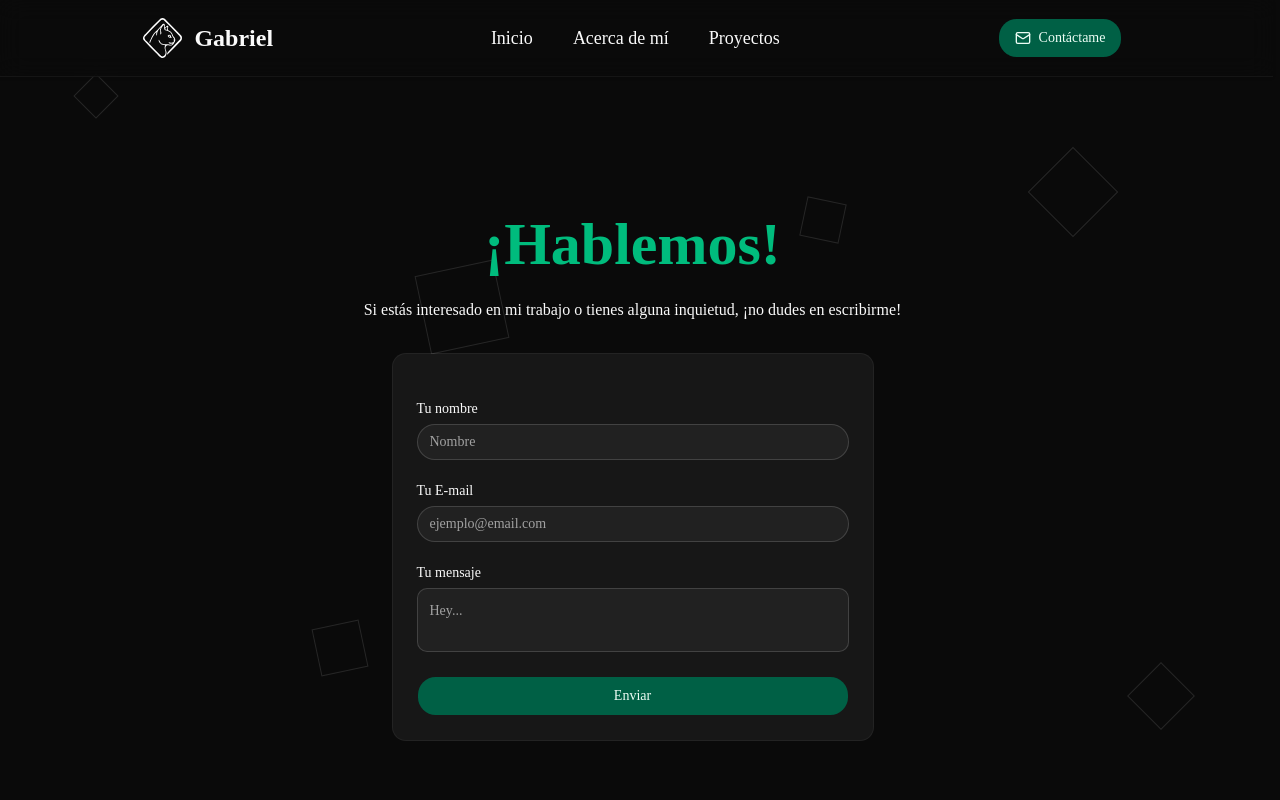
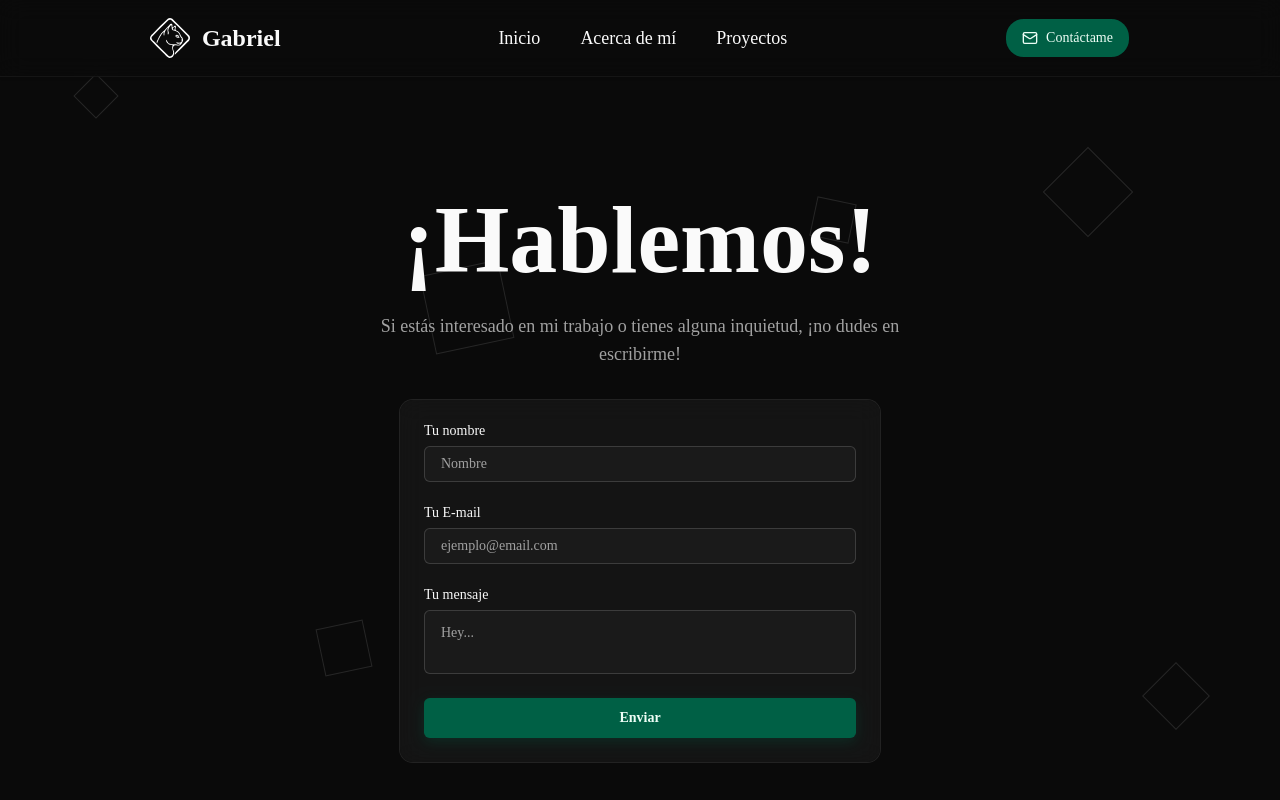
Before and after one commit to Gabo2447/portfolio, an Astro site: page /portfolio/contact-me in a window 1280 px wide. Shown: the top 800 px of the page. Built offline with nearby package versions, Linux system fonts and the light colour scheme; Astro itself is replaced by a stand-in of ours.

Commit message:
feat(contact): polish contact form UI and global styling

```diff
--- a/src/components/react/ContactForm.tsx
+++ b/src/components/react/ContactForm.tsx
@@ -63,8 +63,8 @@ export function ContactForm({
 
   return (
     <>
-      <Card className="w-full max-w-120">
-        <CardContent className="pt-6">
+      <Card className="bg-card/80 border-border/5 w-full max-w-120 backdrop-blur-md">
+        <CardContent className="">
           <form onSubmit={handleSubmit} className="flex flex-col gap-6">
             {Object.entries(fields).map(([fieldName, field]) => (
               <div key={fieldName} className="grid gap-2">
@@ -77,8 +77,8 @@ export function ContactForm({
                     name={fieldName}
                     placeholder={field.placeholder}
                     required={field.required}
-                    rows={5} /* Define las 5 líneas de alto */
-                    className="resize-none" /* Opcional: evita que el usuario deforme el diseño */
+                    rows={5}
+                    className="input-saas resize-none"
                   />
                 ) : (
                   <Input
@@ -87,13 +87,14 @@ export function ContactForm({
                     placeholder={field.placeholder}
                     required={field.required}
                     type={field.type}
+                    className="input-saas"
                   />
                 )}
               </div>
             ))}
             <Button
               type="submit"
-              className="w-full"
+              className="btn-saas w-full"
               size="lg"
               disabled={isSubmitting}
             >
--- a/src/layouts/Layout.astro
+++ b/src/layouts/Layout.astro
@@ -22,7 +22,7 @@
 ---
 
 <!doctype html>
-<html lang={lang} class="flex justify-center text-surface-white dark">
+<html lang={lang} class="flex justify-center text-surface-white dark no-scrollbar">
   <head>
     <meta charset="utf-8" />
     <meta name="viewport" content="width=device-width" />
--- a/src/pages/contact-me.astro
+++ b/src/pages/contact-me.astro
@@ -12,11 +12,11 @@ const contactSection = t.sections.contact;
 const PUBLIC_WEB3FORMS_KEY = "ddbb41e5-fb04-4b32-bbc9-27483363a5eb";
 ---
 
-<Layout baseURL={BASE_URL} footer={footer} navbar={navbar}>
+<Layout baseURL={BASE_URL} footer={footer} navbar={navbar} title="Contact Me">
   <section class="container min-h-[90vh] flex flex-col justify-center items-center">
     <div class="flex flex-col justify-center items-center text-center gap-y-6 mb-8">
-      <h2 class="text-5xl md:text-6xl font-bold text-chart-2">{contactSection.title}</h2>
-      <p class="max-w-150 text-foreground">{contactSection.description}</p>
+      <h2 class="text-6xl md:text-7xl lg:text-8xl font-bold">{contactSection.title}</h2>
+      <p class="max-w-150 text-muted-foreground text-lg">{contactSection.description}</p>
     </div>
 
     <ContactForm
--- a/src/styles/global.css
+++ b/src/styles/global.css
@@ -169,8 +169,43 @@ h5 {
   .underline-active::after {
     width: 100%;
   }
+
+  .input-saas {
+    @apply bg-input/20 border-input text-foreground rounded-md px-4 py-3 transition-all duration-200 ease-in-out outline-none;
+  }
+
+  .input-saas:focus {
+    @apply border-primary bg-input/40 -translate-y-0.5;
+    box-shadow:
+      0 0 0 3px oklch(from var(--primary) l c h / 20%),
+      0 4px 20px oklch(0 0 0 / 25%);
+  }
+
+  .btn-saas {
+    @apply bg-primary text-primary-foreground cursor-pointer rounded-md border-none px-6 py-3 font-semibold transition-all duration-200 ease-in-out;
+    box-shadow: 0 4px 14px oklch(from var(--primary) l c h / 30%);
+  }
+
+  .btn-saas:hover {
+    @apply -translate-y-0.5 brightness-110;
+    box-shadow: 0 6px 20px oklch(from var(--primary) l c h / 45%);
+  }
+
+  .btn-saas:active {
+    @apply translate-y-0 brightness-100;
+    box-shadow: 0 2px 8px oklch(from var(--primary) l c h / 20%);
+  }
 }
 
 @utility px-responsive {
   @apply px-5 min-[480px]:px-10 min-[992px]:px-37.5;
 }
+
+@utility no-scrollbar {
+  &::-webkit-scrollbar {
+    display: none;
+  }
+
+  -ms-overflow-style: none;
+  scrollbar-width: none;
+}
```
